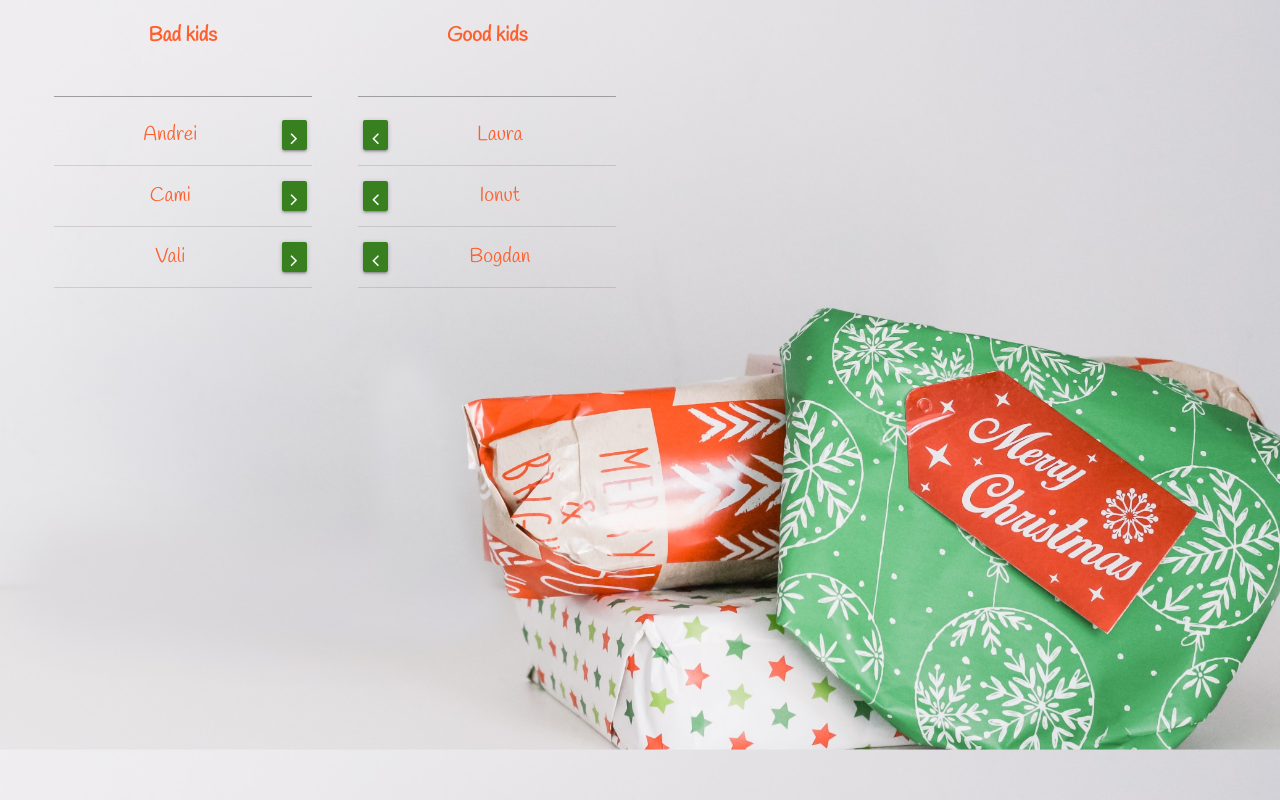
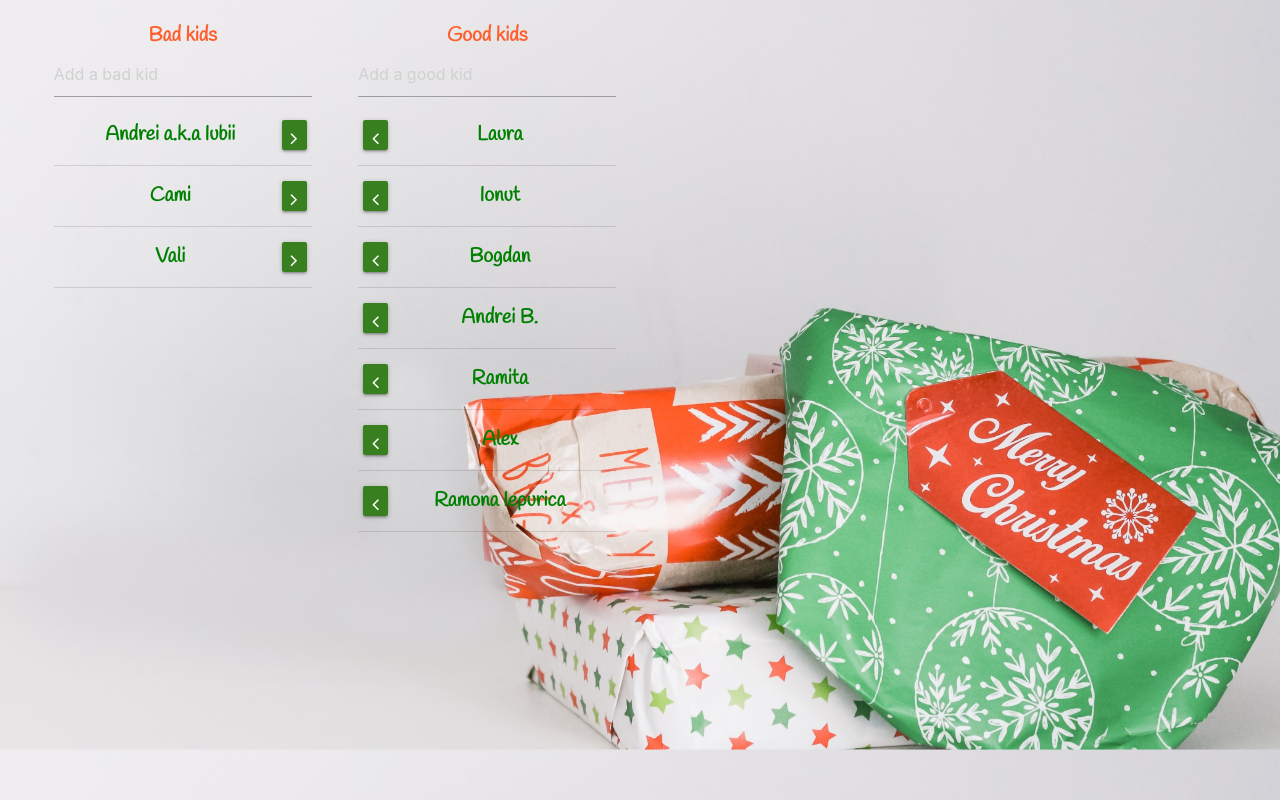
Before and after one commit to LauraP92/Wish-ListApp, a plain HTML site: page index.html in a window 1280 px wide. Drawn offline with nearby package versions, Linux system fonts and the light colour scheme.

Commit message:
changed html and add new kids

```diff
--- a/index.html
+++ b/index.html
@@ -16,7 +16,7 @@
   <div class="container">
     <ul class="list-group list-group-horizontal">
       <li class="list-group-item"><b>Bad kids</b>
-        <input class="newbadKid" type="text">
+        <input placeholder="Add a bad kid" class="newbadKid" type="text">
         <table>
                 <tbody id="tablebadkids">
                 </tbody>
@@ -24,7 +24,7 @@
           </li>
 
           <li class="list-group-item"><b>Good kids</b>
-            <input class="newgoodKid" type="text">
+            <input placeholder="Add a good kid" class="newgoodKid" type="text">
             <table>
                 <tbody id="tablegoodkids">
                 </tbody>
--- a/index.js
+++ b/index.js
@@ -1,13 +1,17 @@
 var data = {
     badKids: [
-        { id: 0, name: "Andrei" },
+        { id: 0, name: "Andrei a.k.a Iubii" },
         { id: 1, name: "Cami" },
         { id: 2, name: "Vali" }
     ],
     goodKids: [
         { id: 3, name: "Laura" },
         { id: 4, name: "Ionut" },
-        { id: 5, name: "Bogdan" }
+        { id: 5, name: "Bogdan" },
+        { id: 6, name: "Andrei B." },
+        { id: 7, name: "Ramita" },
+        { id: 8, name: "Alex" },
+        { id: 9, name: "Ramona Iepurica" }
     ]
 }
 
--- a/style.css
+++ b/style.css
@@ -34,7 +34,8 @@ li {
 }
 
 a {
-    color: rgb(254,95,45);
+    color: green;
+    font-weight: bold;
 }
 
 td {
```
Also changed, not shown: indexwish.html (+1 -1 lines).
